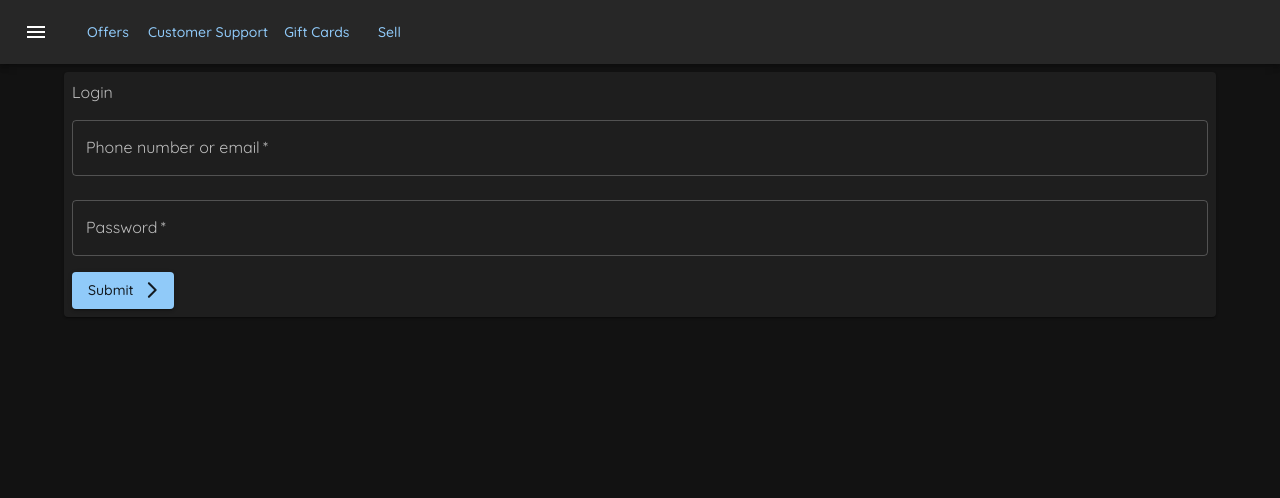
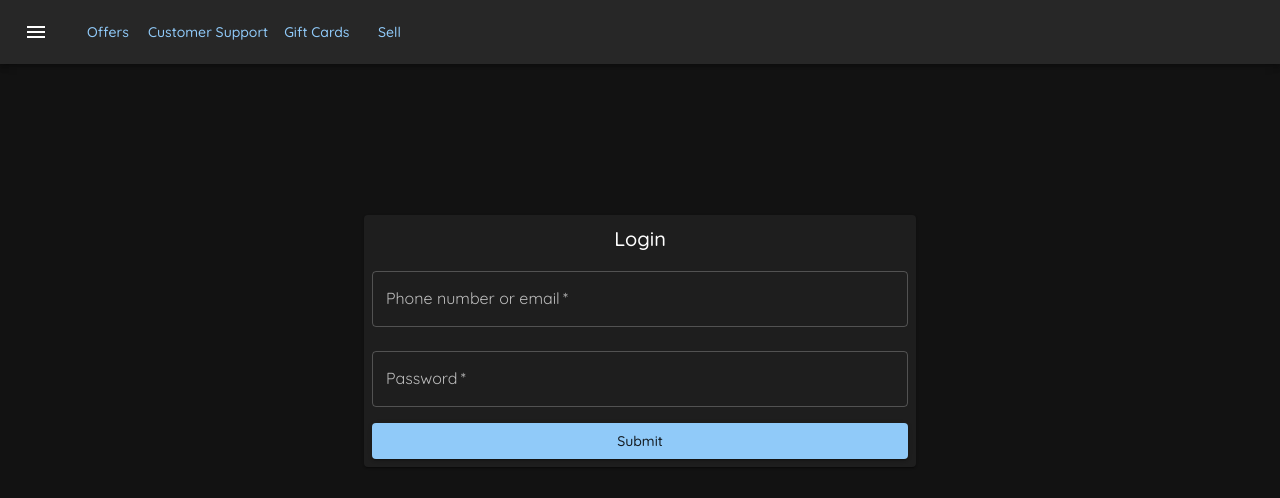
Before and after one commit to BlueWebber/blue-shop-client, a React (Create React App) app: page /login in a window 1280 px wide. Shown: the top 498 px of the page. Built offline with nearby package versions, Linux system fonts and the light colour scheme.

Commit message:
Fix the login form label, remove the icon on the submit button, allign the form

```diff
--- a/src/App.js
+++ b/src/App.js
@@ -6,11 +6,15 @@ import AppBar from "./components/appBar";
 function App() {
   return (
     <AppWrapper>
-      <AppBar />
-      <Routes>
-        <Route path="/" element={<Navigate to="/login" />} />
-        <Route path="/login" element={<Login />} />
-      </Routes>
+      <div
+        style={{ display: "flex", flexDirection: "column", height: "100vh" }}
+      >
+        <AppBar />
+        <Routes>
+          <Route path="/" element={<Navigate to="/login" />} />
+          <Route path="/login" element={<Login />} />
+        </Routes>
+      </div>
     </AppWrapper>
   );
 }
--- a/src/screens/login.jsx
+++ b/src/screens/login.jsx
@@ -1,5 +1,11 @@
-import { Button, TextField, Container, Paper, FormLabel } from "@mui/material";
-import ArrowForwardIosRoundedIcon from "@mui/icons-material/ArrowForwardIosRounded";
+import {
+  Button,
+  TextField,
+  Container,
+  Paper,
+  Typography,
+  Box,
+} from "@mui/material";
 
 /*
 <TextField
@@ -33,10 +39,20 @@ import ArrowForwardIosRoundedIcon from "@mui/icons-material/ArrowForwardIosRound
 
 const Login = () => {
   return (
-    <Container>
+    <Box
+      sx={{
+        display: "flex",
+        justifyContent: "center",
+        flexGrow: 0.6,
+        flexDirection: "column",
+      }}
+    >
+      <Container maxWidth="sm">
         <Paper sx={{ padding: 1 }}>
-        <FormLabel>Login</FormLabel>
-        <form>
+          <Typography align="center" variant="h6" component="h1">
+            Login
+          </Typography>
+          <form onSubmit={(e) => e.preventDefault()}>
             <TextField
               type="text"
               id="phoneOrEmail"
@@ -55,16 +71,13 @@ const Login = () => {
               required
               fullWidth
             />
-          <Button
-            variant="contained"
-            endIcon={<ArrowForwardIosRoundedIcon />}
-            sx={{ mt: 1 }}
-          >
+            <Button variant="contained" fullWidth sx={{ mt: 1 }} type="submit">
               Submit
             </Button>
           </form>
         </Paper>
       </Container>
+    </Box>
   );
 };
 
```
Lines whose indentation alone changed are shown as unchanged.
